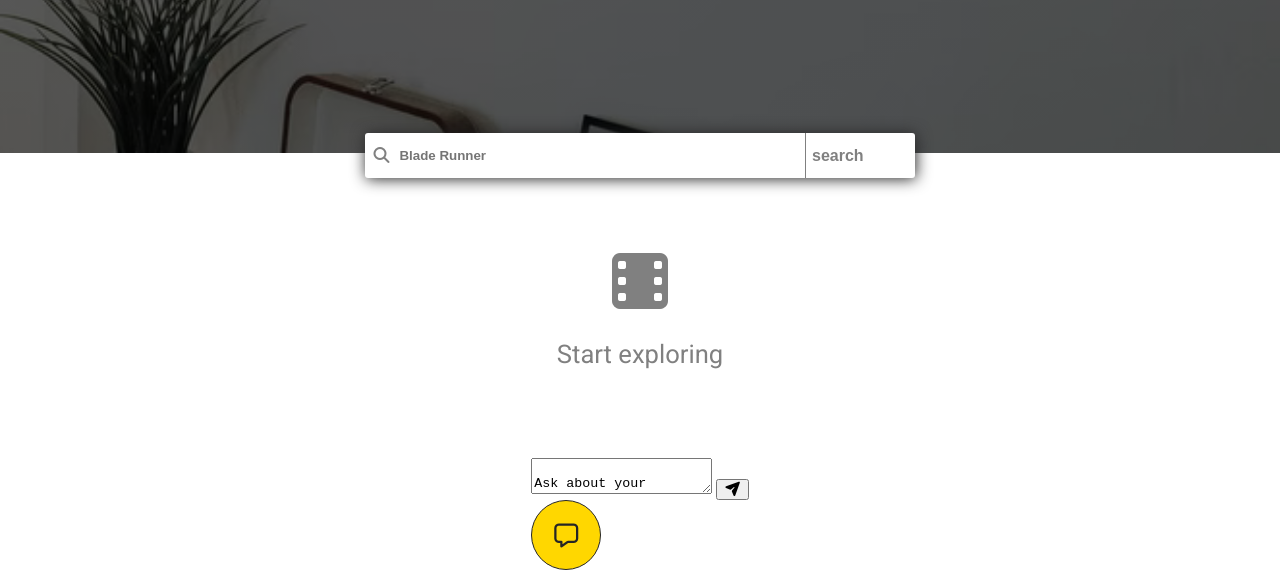
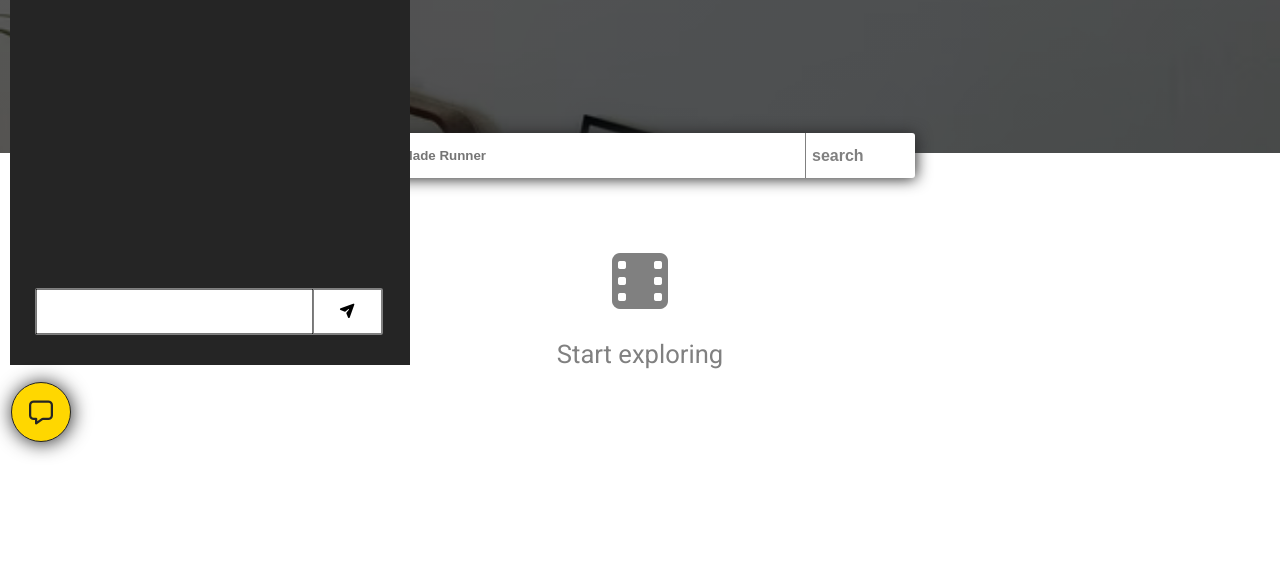
Before and after one commit to zazzzaa67-rgb/movie-WatchList, a plain HTML site: page index.html in a window 1280 px wide. Shown: the part 347-917 px from the top of the page. After the commit the page ends 805 px from the top, so only its background shows below. Drawn offline with Linux system fonts and the light colour scheme.

Commit message:
commit changes

```diff
--- a/index.html
+++ b/index.html
@@ -39,19 +39,24 @@
                     </div>
                 </div>
                 <div id="AI">
-                    <div id="chat">
-                        <div class="chatbat-bar">
-                            <textarea>
-                                Ask about your favorite Movie
-                            </textarea>
-                            <button><i class="fa-solid fa-paper-plane"></i></button>
-
+                    <div>
+                        <h3>Groq Assistant</h3>
+                        <div id="messages">
+                            <p class="ai-buble">
+                                Hey there! I'm your AI movie assistant. 🎬 Tell me what kind of movie you're looking for, or just describe your mood,
+                                and I'll find your perfect watch! 🍿✨
+                            </p>
                         </div>
                     </div>
-                    <button id="OpenId"><i class="fa-regular fa-message"></i></button>
 
+                    <div id="chat-bar">
+                        <textarea id="AIinputs" placeholder="Ask about your favorite Movie">
 
+                        </textarea>
+                        <button id="send"><i class="fa-solid fa-paper-plane"></i></button>
+                    </div>
                 </div>
+                <button id="OpenId"><i class="fa-regular fa-message"></i></button>
             </section>
 
         </main>
--- a/style.css
+++ b/style.css
@@ -50,7 +50,7 @@ nav ul li  a {
     width : 100%;
 
 }
-#search-bar{
+#search-bar  {
     position:absolute;
     padding : 0 .4rem;
     height: 40px;
@@ -192,8 +192,8 @@ h2{
     justify-content: center;
 }
 #OpenId{
-    width : 70px ;
-    height: 70px ;
+    width : 60px ;
+    height: 60px ;
     border-radius: 50%;
     background-color: #ffd700;
     color : #252525;
@@ -202,6 +202,68 @@ h2{
     border : solid 1px #252525;
     font-size: 1.5rem;
     cursor: pointer;
+
+    margin: .4rem .5rem;
+    position: fixed;
+    bottom: 5px ;
+    left : 3px;
+    box-shadow: 1px 1px 1.2rem #252525;
+}
+
+#chat-bar{
+    display : flex;
+    gap : 0 ;
+    font-weight: 600;
+    border : solid 1px #808080;
+    border-radius:.1rem ;
+    width : 95%;
+    margin-left:.5rem;
+    margin-bottom: 1rem;
+}
+
+#AIinputs{
+    width : 80%;
+    padding: .4rem .6rem;
+    font-weight: 600;
+    resize: none;
+    overflow-y: hidden;
+    min-height: 40px;
+    max-height: 150px;
+
+
+}
+#send{
+    width : 20%;
+    background-color: #ffffff;
+    border : solid 1px #808080;
+    cursor: pointer;
+}
+#AI{
+    display : flex;
+    flex-direction: column;
+    width: 90%;
+    max-width: 25rem;
+    border : solid 1px #252525;
+    margin: .5rem auto;
+    position: fixed;
+    top : 58%;
+    left : 50%;
+    transform: translate(-50% , -50%);
+    background-color: #252525;
+    color: #ffffff;
+    height: 60vh;
+    gap: 2rem;
+    padding : .8rem 1rem;
+    text-align: center;
+    justify-content: space-between;
+}
+#messages{
+    font-weight: 500;
+    margin-bottom: 1.5rem;
+    font-size: 1.2rem;
+}
+h3{
+    font-size: 1.7rem;
 }
 
 @media(min-width : 640px ){
@@ -235,5 +297,12 @@ h2{
     .plot{
         max-width: 600px;
     }
+    #AI{
+        left : 10px;
+        transform: none;
+        top: 18%;
+        height: 70vh;
+    }
+
 
 }
```
